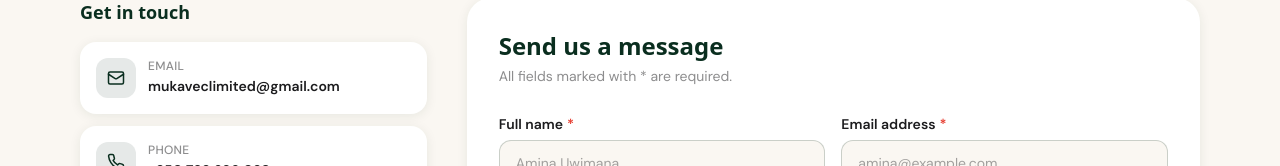
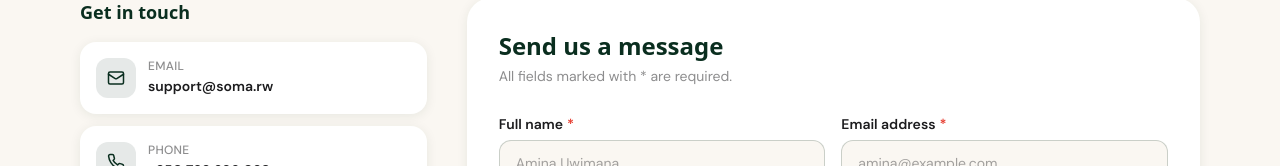
Before and after one commit to Enochrwa/Soma-market, a React (Vite) app: page /contact in a window 1280 px wide. Shown: the part 378-544 px from the top of the page. Built offline with nearby package versions, Linux system fonts and the light colour scheme; no server answers; a web font is replaced by a local one.

Commit message:
fix: add domain name

```diff
--- a/src/pages/ContactPage.tsx
+++ b/src/pages/ContactPage.tsx
@@ -326,8 +326,8 @@ export default function ContactPage() {
                 <ContactInfoCard
                   icon={Mail}
                   label="Email"
-                  value="mukaveclimited@gmail.com"
-                  href="mailto:mukaveclimited@gmail.com"
+                  value="support@soma.rw"
+                  href="mailto:support@soma.rw"
                 />
                 <ContactInfoCard
                   icon={Phone}
@@ -639,7 +639,7 @@ export default function ContactPage() {
               <p className="mt-6 text-sm text-slate/50 text-center">
                 Still need help?{" "}
                 <a
-                  href="mailto:mukaveclimited@gmail.com"
+                  href="mailto:support@soma.rw"
                   className="text-forest font-semibold hover:underline"
                 >
                   Email us directly
--- a/src/pages/TermsOfServicePage.tsx
+++ b/src/pages/TermsOfServicePage.tsx
@@ -74,8 +74,8 @@ export default function TermsOfServicePage() {
       <p>
         Buyers may request a return within 7 days of delivery if the item is significantly different
         from the listing. Contact support at{" "}
-        <a href="mailto:mukaveclimited@gmail.com" className="text-forest hover:underline">
-          mukaveclimited@gmail.com
+        <a href="mailto:support@soma.rw" className="text-forest hover:underline">
+          support@soma.rw
         </a>{" "}
         to open a dispute. Refunds are processed within 14 business days of a resolved dispute.
       </p>
```
